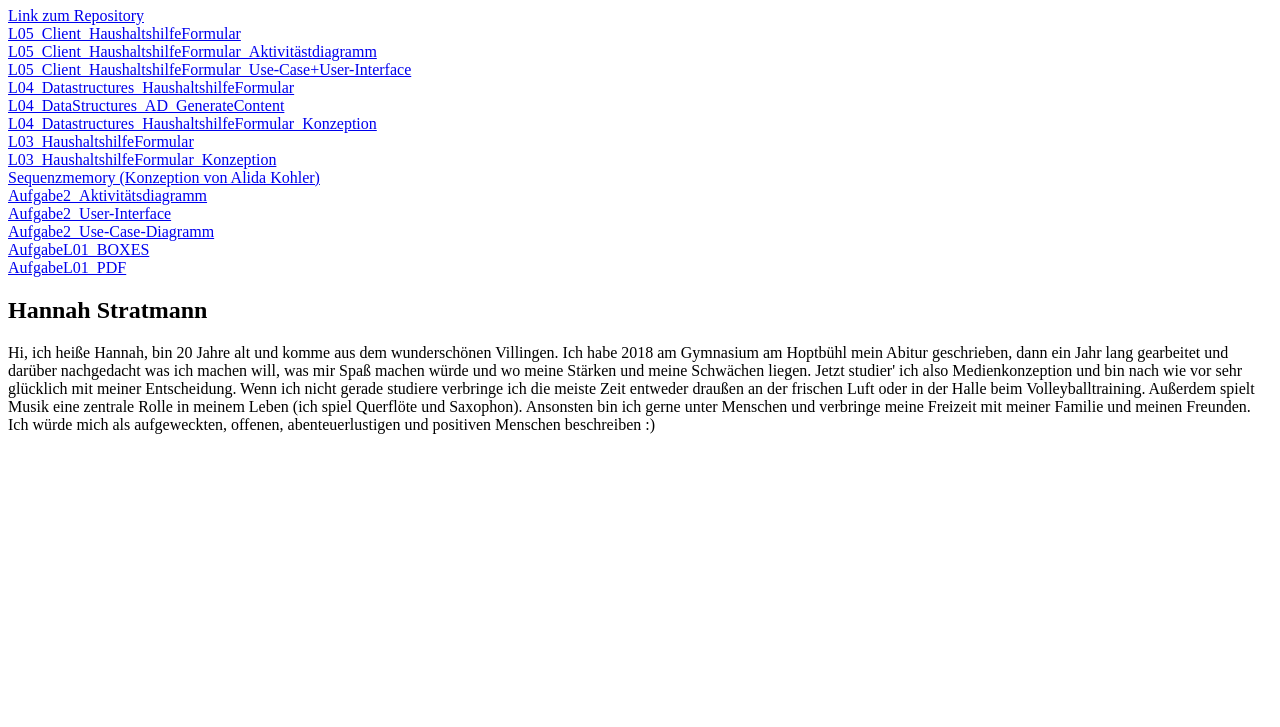
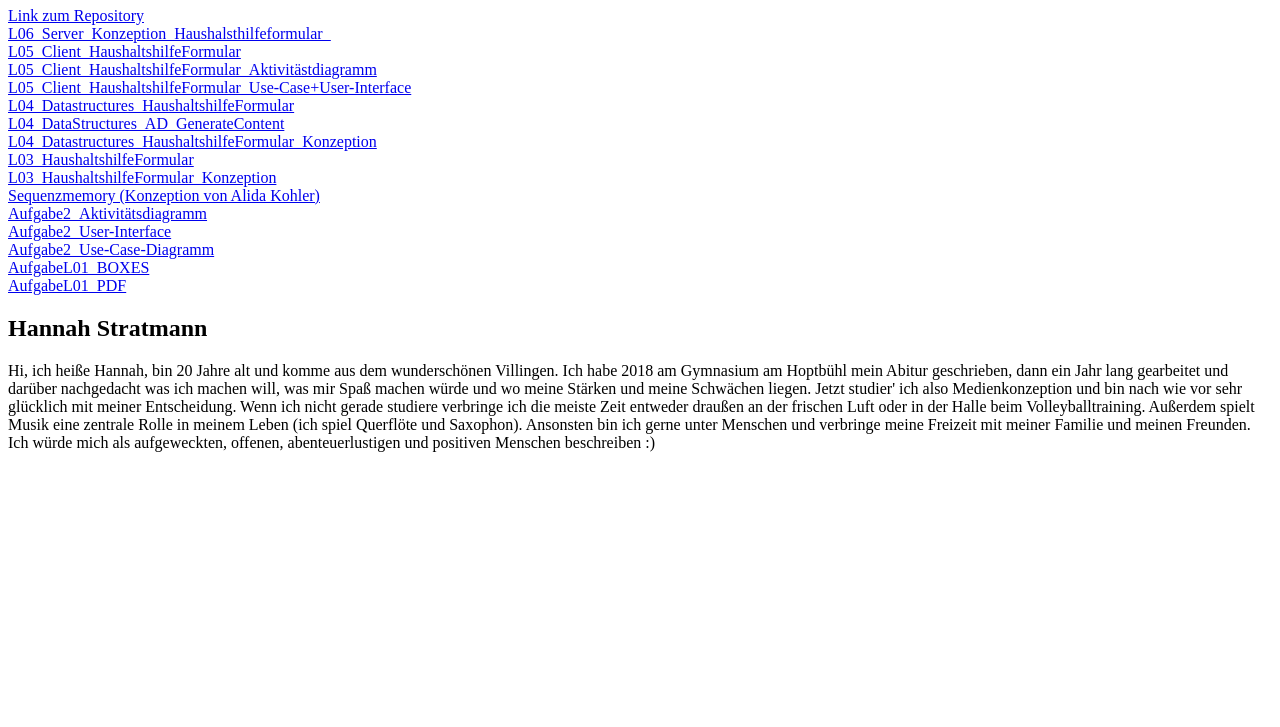
Before and after one commit to Hannah257/EIA2, a website: page Steckbrief/steckbrief.htm in a window 1280 px wide. Shown: the part 73-800 px from the top of the page. Drawn offline with Linux system fonts and the light colour scheme.

Commit message:
verlinkung

```diff
--- a/Steckbrief/steckbrief.htm
+++ b/Steckbrief/steckbrief.htm
@@ -10,6 +10,7 @@
 <h1>Aufgaben</h1>
 <nav><a href="https://github.com/Hannah257/EIA2_SoSe2020" target="_blank">Link zum Repository</a></nav>
 
+<nav><a href="../L06_Server/L06_Haushaltshilfe/Konzeption/Konzeption_L06_Server.pdf" target="_blank">L06_Server_Konzeption_Haushalsthilfeformular_</a></nav>
 <nav><a href="../L05_Client Haushaltshilfe Formular/L05.html" target="_blank">L05_Client_HaushaltshilfeFormular</a></nav>
 <nav><a href="../L05_Client Haushaltshilfe Formular/L05_Konzeption/L05_Aktivitätsdiagramm.pdf" target="_blank">L05_Client_HaushaltshilfeFormular_Aktivitästdiagramm</a></nav>
 <nav><a href="../L05_Client Haushaltshilfe Formular/L05_Konzeption/Konzeption_L05_Client.pdf" target="_blank">L05_Client_HaushaltshilfeFormular_Use-Case+User-Interface</a></nav>
```
